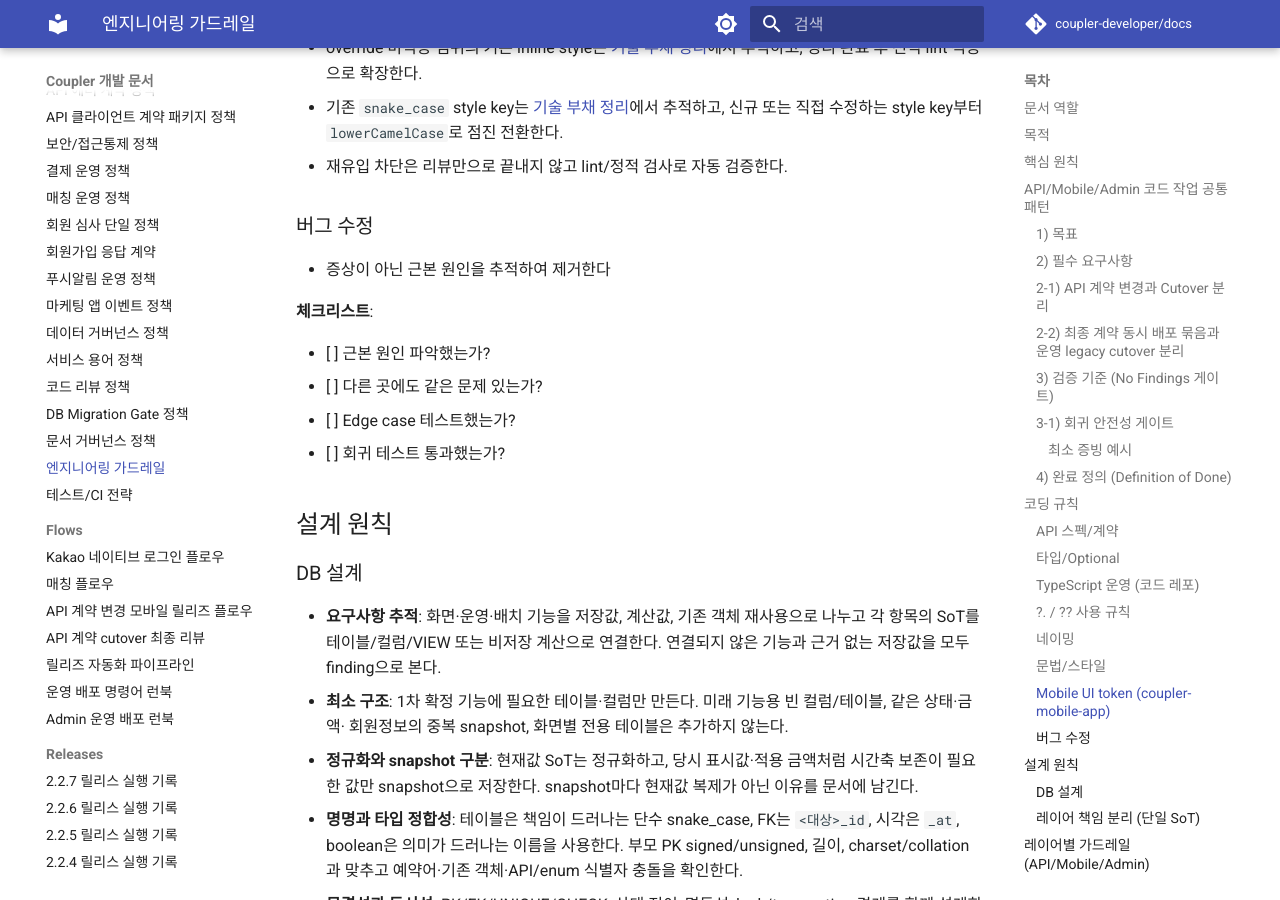
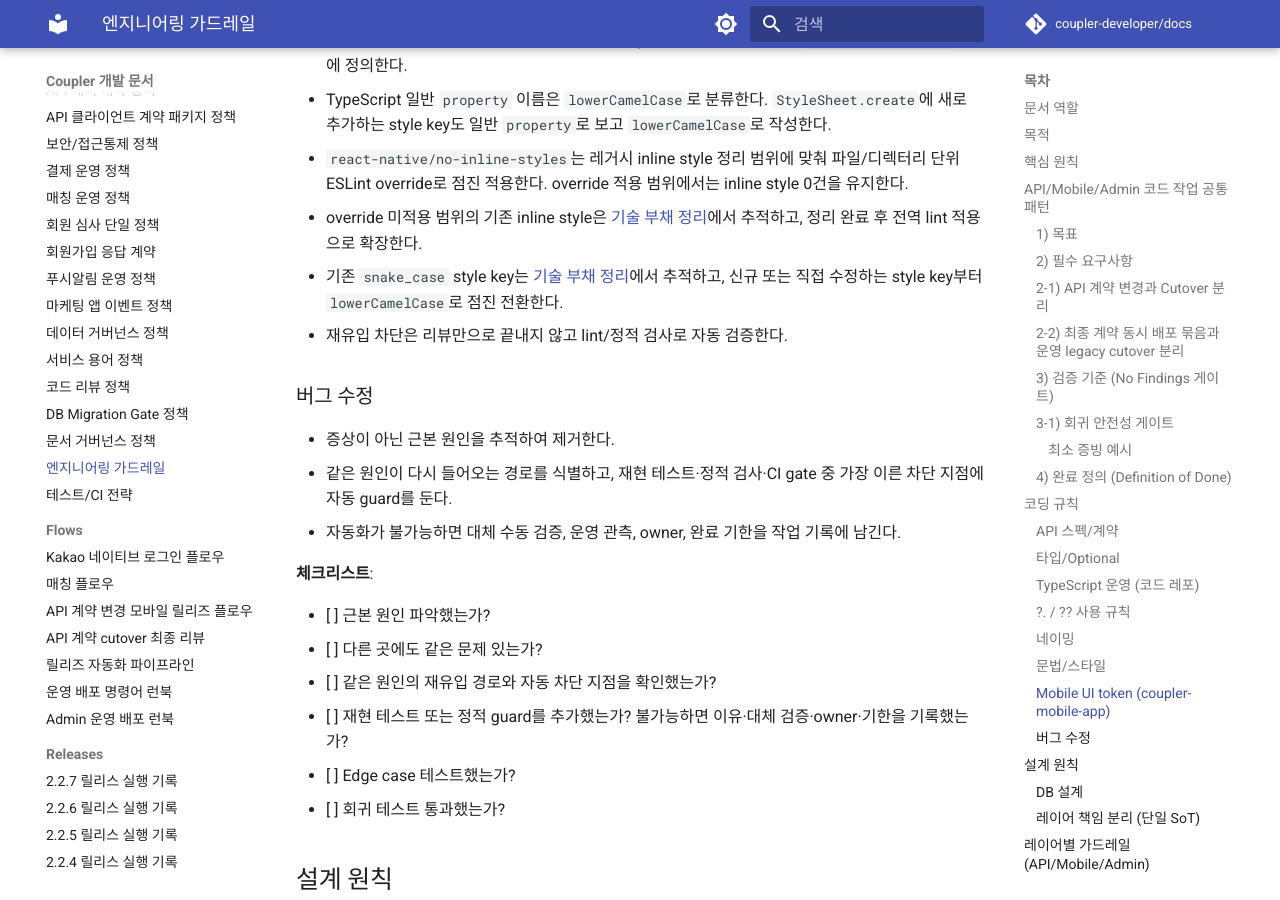
Before and after one commit to coupler-developer/docs, an MkDocs documentation site: the page built from content/policy/engineering-guardrails.md, in a window 1280 px wide and 900 px high, scrolled down 10307 px. Built offline with MkDocs 1.6.1 and Material for MkDocs 9.7.7, drawn with Linux system fonts in a browser that asks for light colours; comment, search, counter and statistics services are not loaded; some of the changed text lies outside the part shown.

```diff
--- a/content/policy/engineering-guardrails.md
+++ b/content/policy/engineering-guardrails.md
@@ -42,6 +42,7 @@
 - 호환 장치 통제: 임시 호환 로직은 기본 금지다. 현재 작업에서 사용자가 호환 필요성과 범위를 명시적으로 승인한 경우에만 별도 호환 배포 작업으로 분리하고 Shadow Cutover 규칙(제거 조건/목표 시점/추적 이슈 포함)을 적용한다. 운영 구버전 존재나 일반적인 안전성 추정만으로 승인을 대신할 수 없다.
 - 최종 구조 고정: 최종 구조, 최종 공통 계약, canonical SoT 구현, cutover PR에는 transition 계층(임시 호환/중간 산출물 계층)을 둘 수 없다. 명시적 승인이 없으면 호환을 추론해 추가하지 않고 단일 최종 구조로 구현한다.
 - 명세 가시성: 코드만 읽어도 의도가 파악되도록 네이밍/타입/에러 처리를 명시한다.
+- 재발 방지 설계: 장애·버그·회귀 수정은 증상 제거로 끝내지 않는다. 근본 원인의 재유입 경로, 자동 예방·검출 지점, 운영 관측 수단, 제거·롤백 기준을 함께 평가하고 가능한 경우 같은 PR에 실패 재현 테스트나 정적 guard를 추가한다. 자동화할 수 없으면 그 이유, 대체 수동 검증, owner, 완료 기한을 기록한다.
 
 ### 2-1) API 계약 변경과 Cutover 분리
 
@@ -84,6 +85,7 @@ cutover 배포 코드 기준:
 - 최종 구조 검증: 최종 구조, 최종 공통 계약, canonical SoT 구현, cutover 범위 안의 transition 계층(임시 호환/중간 산출물 계층) 0건
 - 안전성 검증: 조용한 실패(핵심 원칙 정의) 0건
 - 추적성 검증: 변경 근거 문서/이슈/로그 링크 누락 0건
+- 재발 방지 검증: 장애·버그·회귀 수정의 자동 예방·검출 수단 또는 자동화 불가 근거와 대체 검증 누락 0건
 
 - 리뷰 대상 범위에서 finding이 1건이라도 있으면 완료로 간주하지 않는다.
     1. 원인 분석
@@ -281,12 +283,16 @@ cutover 배포 코드 기준:
 
 ### 버그 수정
 
-- 증상이 아닌 근본 원인을 추적하여 제거한다
+- 증상이 아닌 근본 원인을 추적하여 제거한다.
+- 같은 원인이 다시 들어오는 경로를 식별하고, 재현 테스트·정적 검사·CI gate 중 가장 이른 차단 지점에 자동 guard를 둔다.
+- 자동화가 불가능하면 대체 수동 검증, 운영 관측, owner, 완료 기한을 작업 기록에 남긴다.
 
 **체크리스트**:
 
 - [ ] 근본 원인 파악했는가?
 - [ ] 다른 곳에도 같은 문제 있는가?
+- [ ] 같은 원인의 재유입 경로와 자동 차단 지점을 확인했는가?
+- [ ] 재현 테스트 또는 정적 guard를 추가했는가? 불가능하면 이유·대체 검증·owner·기한을 기록했는가?
 - [ ] Edge case 테스트했는가?
 - [ ] 회귀 테스트 통과했는가?
 
```
Also changed, not shown: content/flows/cross-project/matching-flow.md (+2 -0 lines), content/policy/code-review-policy.md (+8 -0 lines), content/policy/testing-strategy.md (+2 -0 lines).
